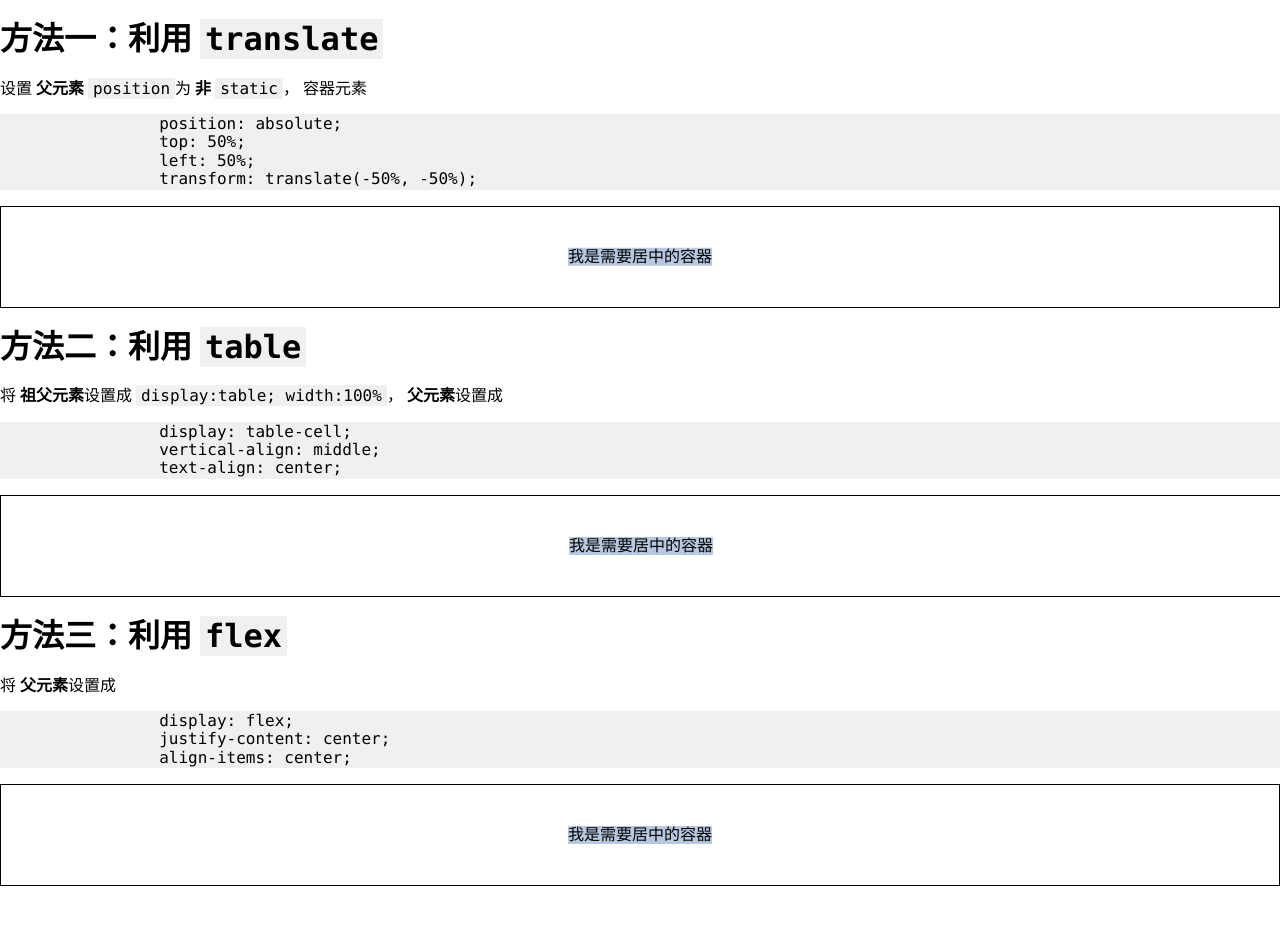
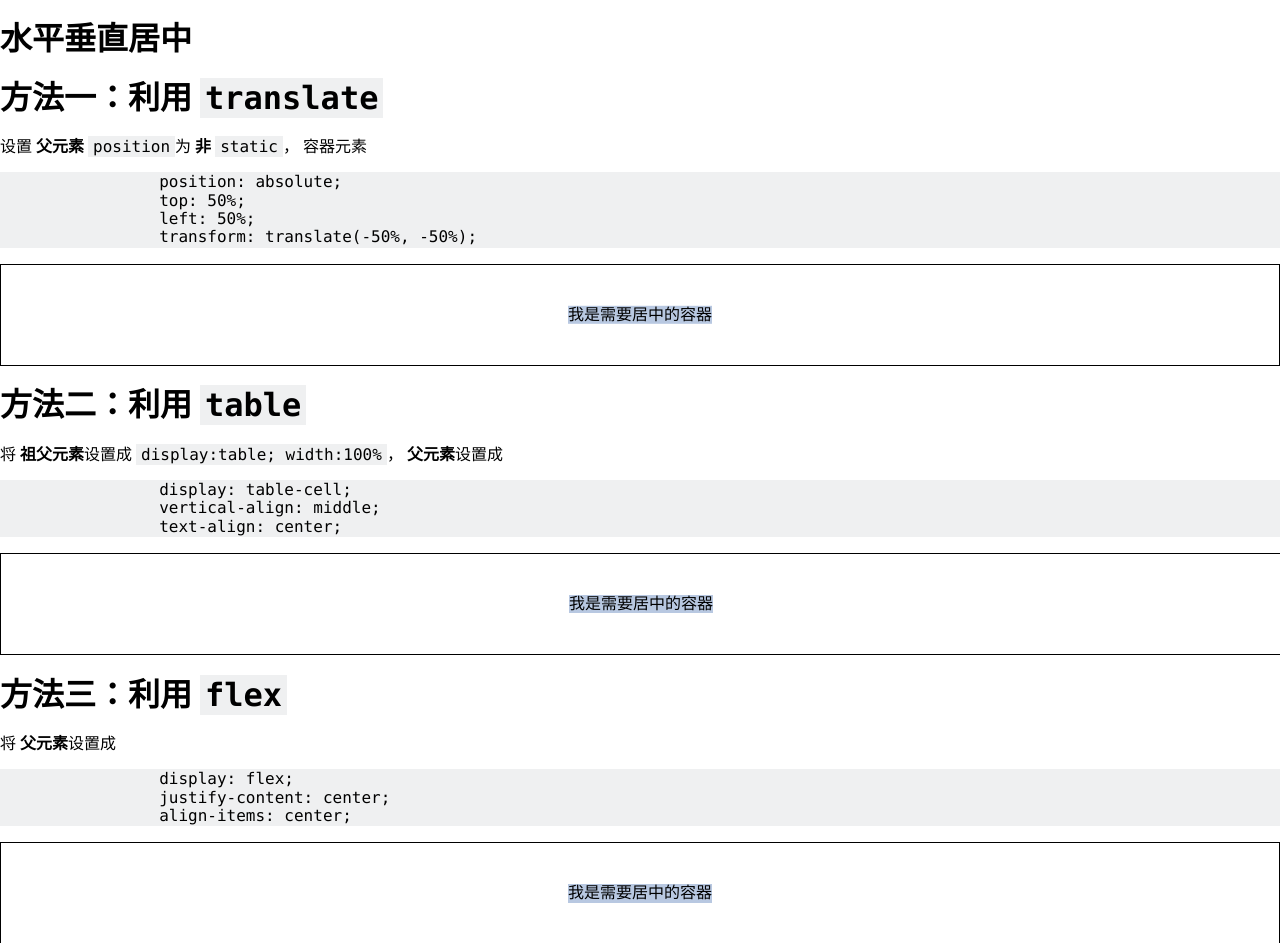
Before and after one commit to DRL9/tips, a website: page public/html/vertically-center-content.html in a window 1280 px wide. Shown: the top 943 px of the page. Before the commit the page ends 902 px from the top, so only its background shows below. Drawn offline with nearby package versions, Linux system fonts and the light colour scheme.

Commit message:
dev: 添加deploy代码
Changes to be committed:
	modified:   README.md
	modified:   package-lock.json
	modified:   package.json
	modified:   public/html/vertically-center-content.html

```diff
--- a/package.json
+++ b/package.json
@@ -5,7 +5,8 @@
   "main": "index.js",
   "scripts": {
     "test": "null",
-    "dev": "gulp dev"
+    "dev": "gulp dev",
+    "deploy": "gh-pages -d public"
   },
   "repository": {
     "type": "git",
@@ -22,6 +23,7 @@
   "homepage": "https://github.com/DRL9/tips#readme",
   "devDependencies": {
     "ejs": "^2.5.7",
+    "gh-pages": "^1.0.0",
     "gulp": "^3.9.1",
     "gulp-connect": "^5.0.0",
     "gulp-open": "^2.0.0",
--- a/public/html/vertically-center-content.html
+++ b/public/html/vertically-center-content.html
@@ -53,6 +53,7 @@
 </head>
 
 <body>
+    <h1>水平垂直居中</h1>
     <section class="method-1">
         <h1>方法一：利用
             <code>translate</code>
```
Also changed, not shown: README.md, 1 other file.
